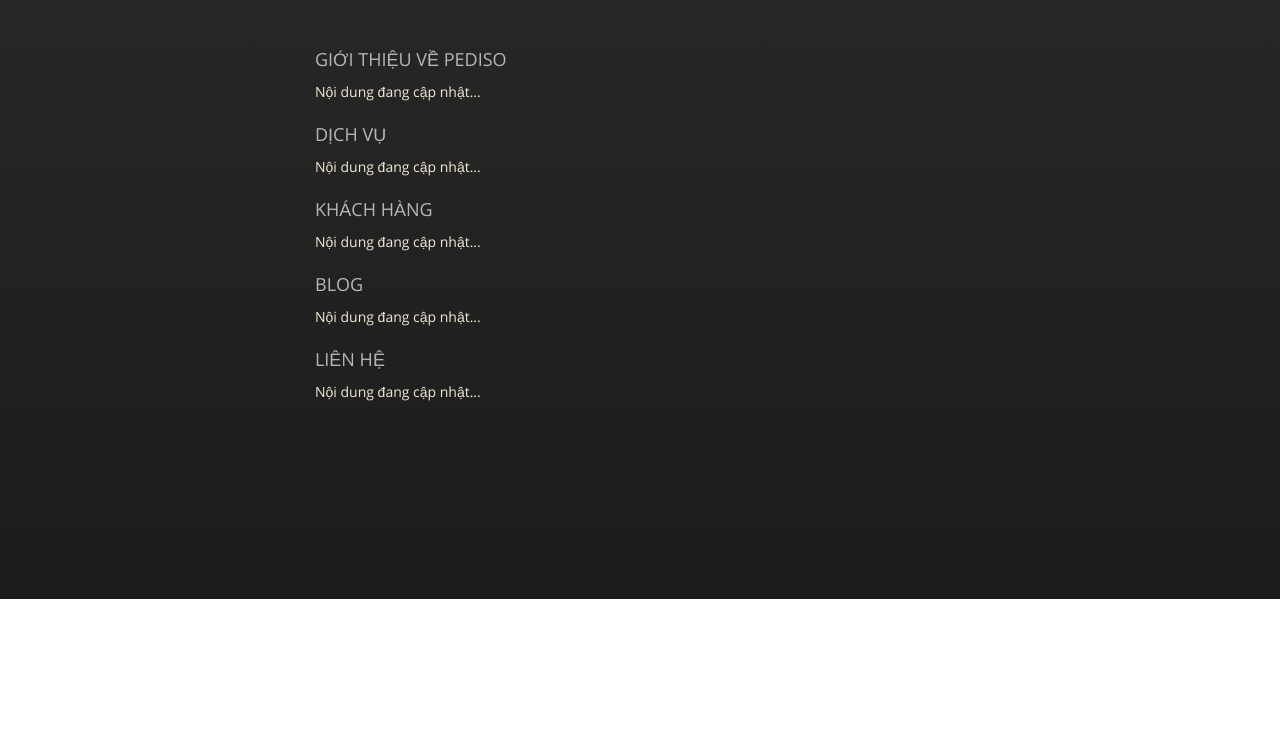
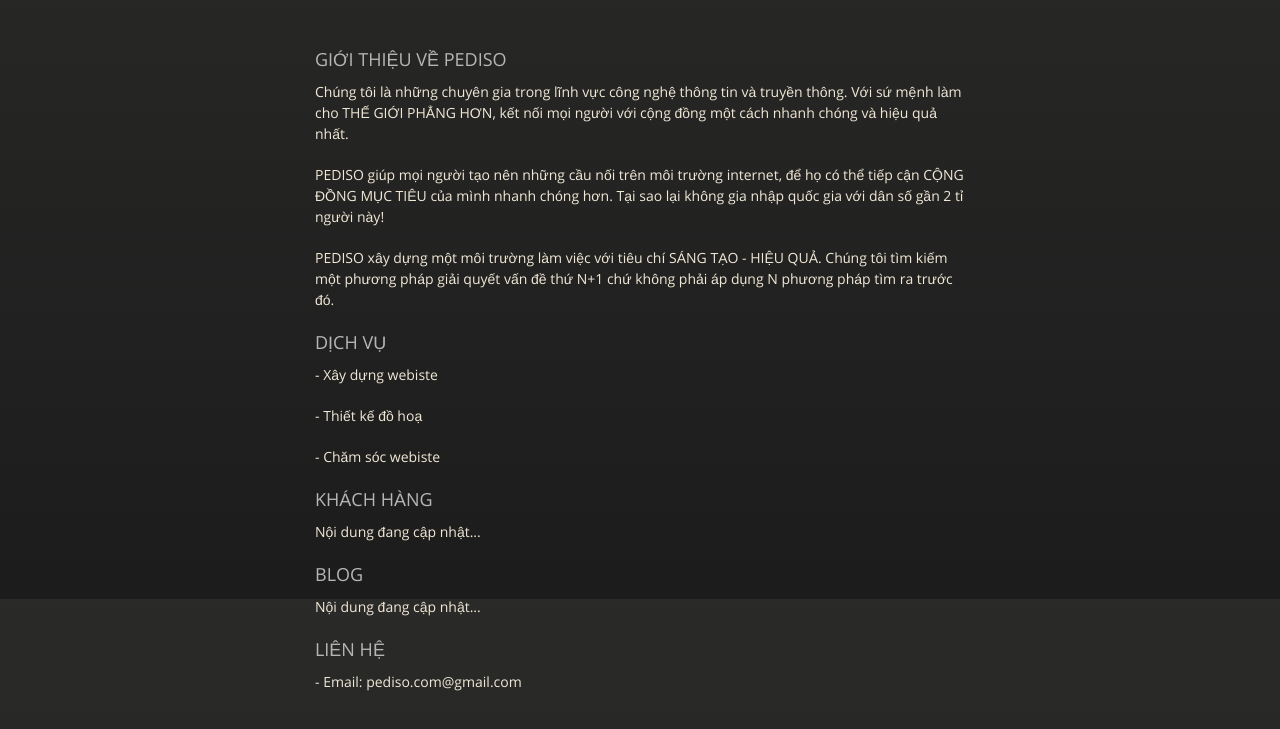
Before and after one commit to pediso/pediso, a plain HTML site: page index.html in a window 1280 px wide. Shown: the part 201-930 px from the top of the page. Before the commit the page ends 800 px from the top, so only its background shows below. Drawn offline with nearby package versions, Linux system fonts and the light colour scheme.

Commit message:
Update index.html

```diff
--- a/index.html
+++ b/index.html
@@ -29,12 +29,16 @@
         <h3>
 <a id="giỚi-thiỆu-vỀ-pediso" class="anchor" href="#gi%E1%BB%9Ai-thi%E1%BB%86u-v%E1%BB%80-pediso" aria-hidden="true"><span aria-hidden="true" class="octicon octicon-link"></span></a>GIỚI THIỆU VỀ PEDISO</h3>
 
-<p>Nội dung đang cập nhật...</p>
+<p>Chúng tôi là những chuyên gia trong lĩnh vực công nghệ thông tin và truyền thông. Với sứ mệnh làm cho THẾ GIỚI PHẲNG HƠN, kết nối mọi người với cộng đồng một cách nhanh chóng và hiệu quả nhất.</p>
+<p>PEDISO giúp mọi người tạo nên những cầu nối trên môi trường internet, để họ có thể tiếp cận CỘNG ĐỒNG MỤC TIÊU của mình nhanh chóng hơn. Tại sao lại không gia nhập quốc gia với dân số gần 2 tỉ người này!</p>
+<p>PEDISO xây dựng một môi trường làm việc với tiêu chí SÁNG TẠO - HIỆU QUẢ. Chúng tôi tìm kiếm một phương pháp giải quyết vấn đề thứ N+1 chứ không phải áp dụng N phương pháp tìm ra trước đó.</p>
 
 <h3>
 <a id="dỊch-vỤ" class="anchor" href="#d%E1%BB%8Ach-v%E1%BB%A4" aria-hidden="true"><span aria-hidden="true" class="octicon octicon-link"></span></a>DỊCH VỤ</h3>
 
-<p>Nội dung đang cập nhật...</p>
+<p>- Xây dựng webiste</p>
+<p>- Thiết kế đồ hoạ</p>
+<p>- Chăm sóc webiste</p>
 
 <h3>
 <a id="khÁch-hÀng" class="anchor" href="#kh%C3%81ch-h%C3%80ng" aria-hidden="true"><span aria-hidden="true" class="octicon octicon-link"></span></a>KHÁCH HÀNG</h3>
@@ -49,7 +53,7 @@
 <h3>
 <a id="liÊn-hỆ" class="anchor" href="#li%C3%8An-h%E1%BB%86" aria-hidden="true"><span aria-hidden="true" class="octicon octicon-link"></span></a>LIÊN HỆ</h3>
 
-<p>Nội dung đang cập nhật...</p>
+<p>- Email: pediso.com@gmail.com</p>
       </section>
 
     </div>
```
